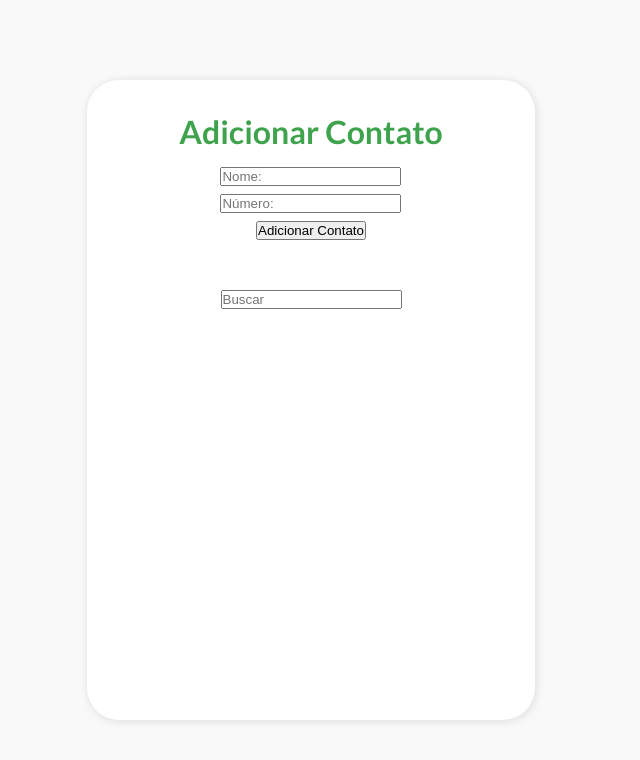
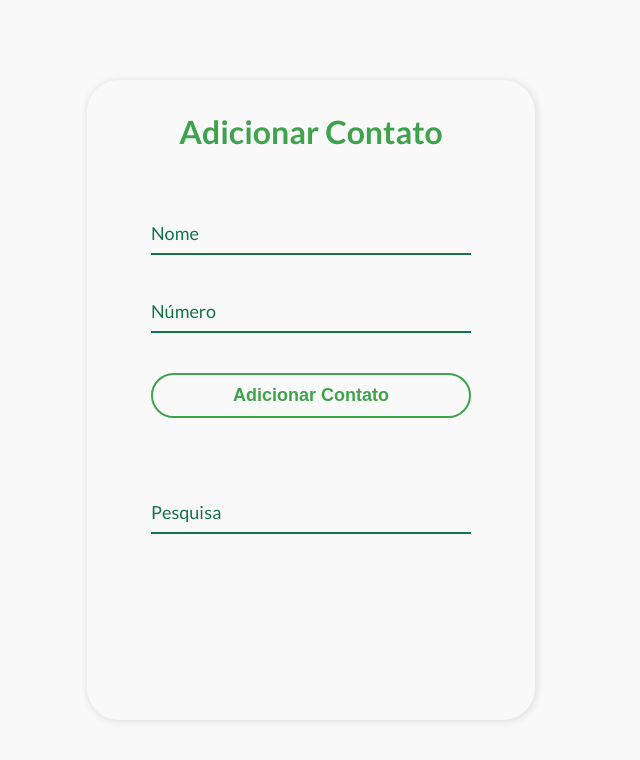
Before and after one commit to vitorbertolla/Projeto_Contatos, a React (Vite) app in the folder Projeto_Contatos/: page / in a window 1280 px wide. Shown: the top 760 px of the page, without its empty margins (329-969 px from the left). Built offline with nearby package versions, Linux system fonts and the light colour scheme; what google-libphonenumber would draw is missing.

Commit message:
css input e button

```diff
--- a/Projeto_Contatos/src/App.jsx
+++ b/Projeto_Contatos/src/App.jsx
@@ -5,6 +5,8 @@ import Search from './componentes/Search'
 import { validarNumber, formatarNumber } from './validarContatos'
 import './theme.css'
 import './global.css'
+import './buttonAdd.css'
+import './inputValores.css'
 
 function App() {
   const [Contatos, setContatos] = useState([])
--- /dev/null
+++ b/Projeto_Contatos/src/buttonAdd.css
@@ -0,0 +1,43 @@
+.buttonAdd {
+  margin-top: 30px;
+  cursor: pointer;
+  position: relative;
+  padding: 10px 24px;
+  font-size: 18px;
+  color: var(--verde-2);
+  border: 2px solid var(--verde-2);
+  border-radius: 34px;
+  background-color: transparent;
+  font-weight: 600;
+  transition: all 0.3s cubic-bezier(0.23, 1, 0.320, 1);
+  overflow: hidden;
+  width: 20rem;
+}
+
+.buttonAdd::before {
+  content: '';
+  position: absolute;
+  inset: 0;
+  margin: auto;
+  width: 70px;
+  height: 30px;
+  border-radius: inherit;
+  scale: 0;
+  z-index: -1;
+  background-color: var(--verde-2);
+  transition: all 0.7s cubic-bezier(0.23, 1, 0.320, 1);
+}
+
+.buttonAdd:hover::before {
+  scale: 3;
+}
+
+.buttonAdd:hover {
+  color: #ffffff;
+  scale: 1.1;
+  box-shadow: 0 0px 20px rgba(193, 163, 98,0.4);
+}
+
+.buttonAdd:active {
+  scale: 1;
+}
--- a/Projeto_Contatos/src/componentes/Search.jsx
+++ b/Projeto_Contatos/src/componentes/Search.jsx
@@ -1,11 +1,23 @@
 const Search = ({ContatosSearch, setSearch}) => {
     return(
-        <div>
-            <input type="text"
-            value={ContatosSearch}
-            placeholder="Buscar"
-            onChange={(e) => setSearch(e.target.value)} />
-        </div>
+    <div className="form-control search-control">
+      <input
+        type="text"
+        value={ContatosSearch}
+        onChange={(e) => setSearch(e.target.value)}
+        required
+      />
+      <label>
+        <span style={{ transitionDelay: "0ms" }}>P</span>
+        <span style={{ transitionDelay: "40ms" }}>e</span>
+        <span style={{ transitionDelay: "80ms" }}>s</span>
+        <span style={{ transitionDelay: "120ms" }}>q</span>
+        <span style={{ transitionDelay: "160ms" }}>u</span>
+        <span style={{ transitionDelay: "200ms" }}>i</span>
+        <span style={{ transitionDelay: "240ms" }}>s</span>
+        <span style={{ transitionDelay: "280ms" }}>a</span>
+      </label>
+    </div>
     )
 }
 export default Search
--- a/Projeto_Contatos/src/componentes/create.jsx
+++ b/Projeto_Contatos/src/componentes/create.jsx
@@ -41,19 +41,37 @@ const Create = ({ addContato, ContatosEdit }) => {
     <div className="container-add">
       <h1>Adicionar Contato</h1>
       <form onSubmit={Submit}>
+        <div className="form-control">
           <input
             type="text"
-          placeholder="Nome:"
             value={name}
             onChange={(e) => setName(e.target.value)}
+            required
           />
+          <label>
+            <span style={{ transitionDelay: "0ms" }}>N</span>
+            <span style={{ transitionDelay: "60ms" }}>o</span>
+            <span style={{ transitionDelay: "120ms" }}>m</span>
+            <span style={{ transitionDelay: "180ms" }}>e</span>
+          </label>
+        </div>
+        <div className="form-control">
           <input
             type="text"
-          placeholder="Número:"
             value={number}
             onChange={handleNumberChange}
+            required
           />
-        <button type="submit">
+          <label>
+            <span style={{ transitionDelay: "0ms" }}>N</span>
+            <span style={{ transitionDelay: "60ms" }}>ú</span>
+            <span style={{ transitionDelay: "120ms" }}>m</span>
+            <span style={{ transitionDelay: "180ms" }}>e</span>
+            <span style={{ transitionDelay: "180ms" }}>r</span>
+            <span style={{ transitionDelay: "180ms" }}>o</span>
+          </label>
+        </div>
+        <button className="buttonAdd" type="submit">
           {ContatosEdit ? "Salvar Alterações" : "Adicionar Contato"}
         </button>
       </form>
--- a/Projeto_Contatos/src/global.css
+++ b/Projeto_Contatos/src/global.css
@@ -15,7 +15,6 @@ body{
 
 form{
     margin: 1rem;
-    gap: 0.5rem;
     display: flex;
     flex-flow: column;
     justify-content: center;
@@ -24,12 +23,13 @@ form{
 
 h1{
     color: var(--verde-2);
+    margin-bottom: 20px;
 }
 
 .container{
     height: 80vh;
     width: 35vw;
-    background-color: white;
+    background-color: var(--branco);
     box-shadow: rgba(0, 0, 0, 0.123) 1px 1px 10px;
     display: flex;
     flex-flow: column wrap;
--- /dev/null
+++ b/Projeto_Contatos/src/inputValores.css
@@ -0,0 +1,42 @@
+.form-control {
+  position: relative;
+  margin: 20px 0 10px;
+  width: 20rem;
+}
+
+.form-control input {
+  background-color: transparent;
+  border: 0;
+  border-bottom: 2px var(--verde-4) solid;
+  display: block;
+  width: 100%;
+  padding: 12.5px 0;
+  font-size: 18px;
+}
+
+.form-control input:focus,
+.form-control input:valid {
+  outline: 0;
+  border-bottom-color: var(--verde-4);
+}
+
+.form-control label {
+  position: absolute;
+  top: 15px;
+  left: 0;
+  pointer-events: none;
+}
+
+.form-control label span {
+  display: inline-block;
+  font-size: 18px;
+  min-width: 5px;
+  color: var(--verde-4);
+  transition: 0.3s cubic-bezier(0.68, -0.55, 0.265, 1.55);
+}
+
+.form-control input:focus+label span,
+.form-control input:valid+label span {
+  color: var(--verde-4);
+  transform: translateY(-30px);
+}
--- a/Projeto_Contatos/src/theme.css
+++ b/Projeto_Contatos/src/theme.css
@@ -10,7 +10,6 @@
     --branco: #f9f9f9;
     --cinza-1: #e0e0e0;
     --cinza-2: #555;
-    --preto: black;
 
     --font-1: "Lato", sans-serif;
 }
```
Lines whose indentation alone changed are shown as unchanged.
